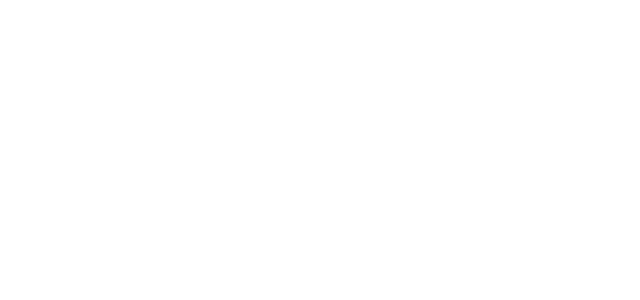
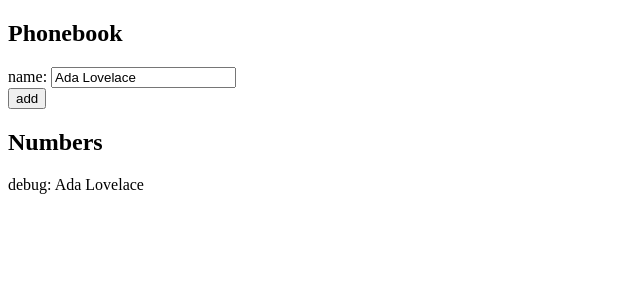
Before and after one commit to Pyth-n/full-stack, a React (Create React App) app in the folder part2/phone-book/: page / in a window 1280 px wide. Shown: the top 300 px of the page, without its empty margins (0-640 px from the left). Built offline with nearby package versions, Linux system fonts and the light colour scheme; the HTML template or start-up script is replaced by a standard one.

Commit message:
Update App.js
prototype begin

```diff
--- a/part2/phone-book/src/App.js
+++ b/part2/phone-book/src/App.js
@@ -1,8 +1,32 @@
+import { useState } from 'react'
 
 function App() {
+  const [persons, setPersons] = useState([
+    { name: 'Arto Hellas' }
+  ])
+  const [newName, setNewName] = useState('Ada Lovelace')
+
+  const handleNewName = (event) => {
+    setNewName(event.target.value)
+  }
+
   return (
     <div>
-
+      <h2>Phonebook</h2>
+      <form>
+        <div>
+          name: <input value={newName} onChange={handleNewName} />
+        </div>
+        <div>
+          <button type='submit'>
+            add
+          </button>
+        </div>
+      </form>
+      <h2>Numbers</h2>
+      <div>
+        debug: {newName}
+      </div>
     </div>
   );
 }
```
